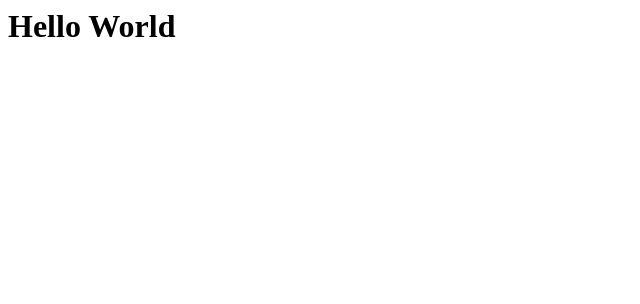
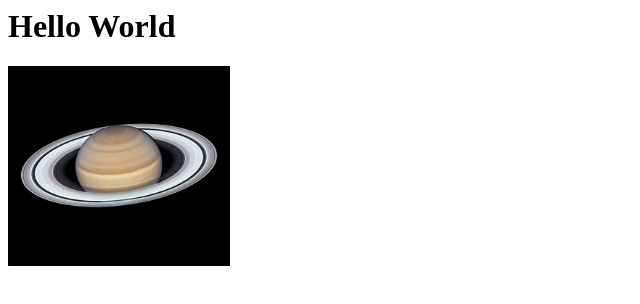
Before and after one commit to syfareed/syfareed.github.io, a plain HTML site: page index.html in a window 1280 px wide. Shown: the whole page, without its empty margins (0-640 px from the left). Drawn offline with Linux system fonts and the light colour scheme.

Commit message:
add image

```diff
--- a/index.html
+++ b/index.html
@@ -1,3 +1,6 @@
 <html>
   <h1>Hello World</h1>
+  <div>
+      <img src="syf.jfif" height="200">
+  </div>
 </html>
```
Also changed, not shown: syf.jfif (added).
